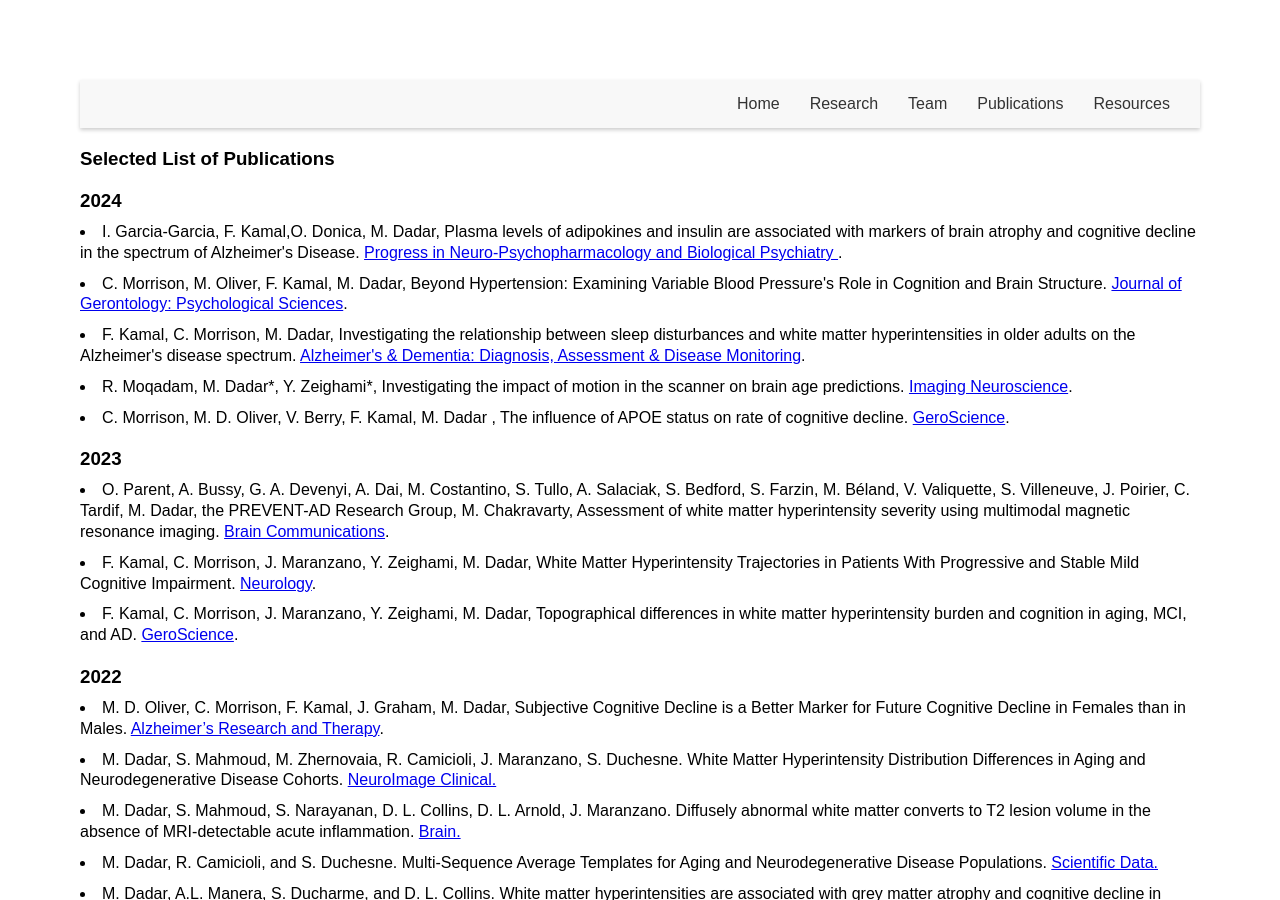
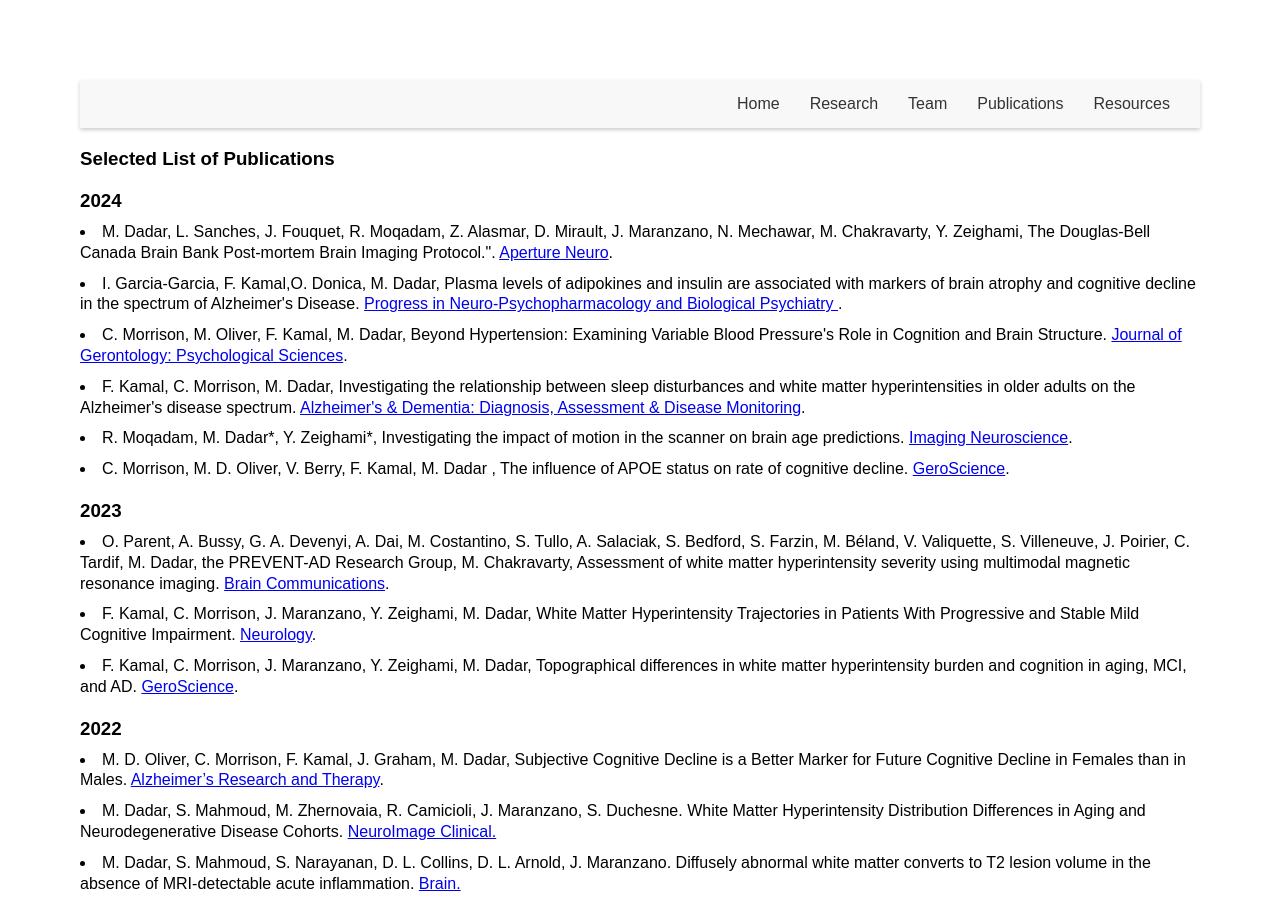
Before and after one commit to VANDAlab/VANDAlab.github.io, a Jekyll site: the page publications.html, which Jekyll copies as it is, in a window 1280 px wide and 900 px high. Built offline with Jekyll 4.4.1, drawn with Linux system fonts in a browser that asks for light colours.

Commit message:
Update publications.html

```diff
--- a/publications.html
+++ b/publications.html
@@ -22,7 +22,9 @@
   <h3>Selected List of Publications</h3>
 </header>
   <h3>2024</h3>
- <li> I. Garcia-Garcia, F. Kamal,O. Donica, M. Dadar, Plasma levels of adipokines and insulin are associated with markers of brain atrophy and cognitive decline in the spectrum of Alzheimer's Disease.
+  <li> M. Dadar, L. Sanches, J. Fouquet, R. Moqadam, Z. Alasmar, D. Mirault, J. Maranzano, N. Mechawar, M. Chakravarty, Y. Zeighami, The Douglas-Bell Canada Brain Bank Post-mortem Brain Imaging Protocol.".
+      <a href="https://apertureneuro.org/article/123347-the-douglas-bell-canada-brain-bank-post-mortem-brain-imaging-protocol" target="_blank">Aperture Neuro</a>. </li>
+  <li> I. Garcia-Garcia, F. Kamal,O. Donica, M. Dadar, Plasma levels of adipokines and insulin are associated with markers of brain atrophy and cognitive decline in the spectrum of Alzheimer's Disease.
       <a href="https://www.sciencedirect.com/science/article/abs/pii/S0278584624001453" target="_blank">Progress in Neuro-Psychopharmacology and Biological Psychiatry
 </a>. </li>
    <li> C. Morrison, M. Oliver, F. Kamal, M. Dadar, Beyond Hypertension: Examining Variable Blood Pressure's Role in Cognition and Brain Structure.
```
